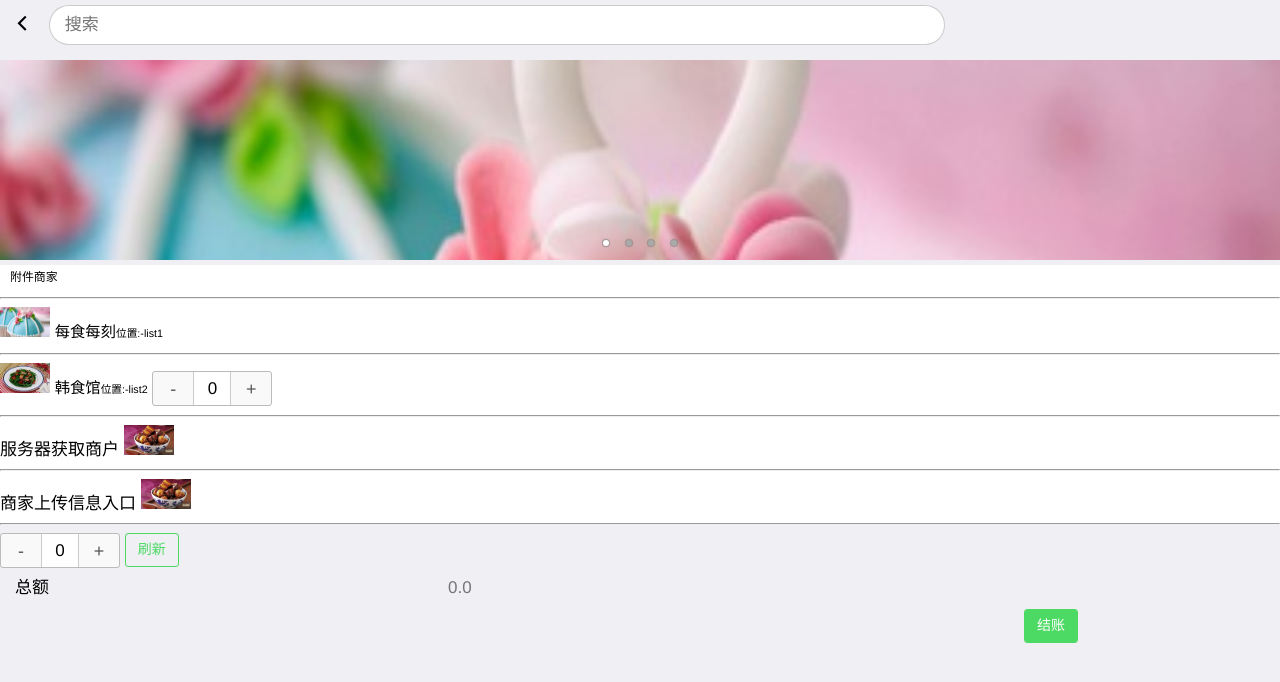
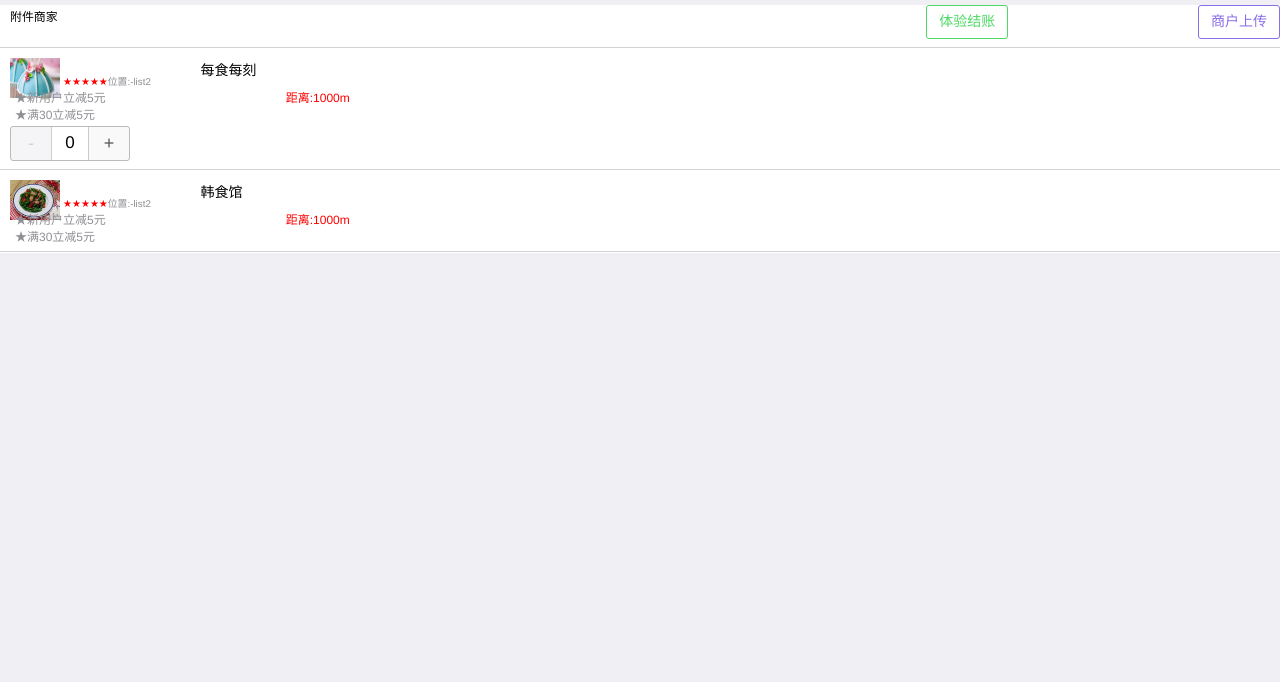
Before and after one commit to BowenTH/Saturday, a plain HTML site: page main/fruit/fruit.html in a window 1280 px wide. Drawn offline with Linux system fonts and the light colour scheme; no server answers.

Commit message:
第二次更新：子页面加顶栏，做商家列表样式

```diff
--- a/main/fruit/fruit.css
+++ b/main/fruit/fruit.css
@@ -5,3 +5,32 @@
 #go{
 	left: 80%;
 }
+hr{
+	height: 1px;border:none;border-top: 1px solid lightgray;
+}
+.listfd{
+	padding-left: 10px;
+}
+.shopname{
+	color: #000000;
+		width: 85%;
+	float:right
+}
+.contentx{
+	font-size: 20%;
+	width: 85%;
+}
+.content::before {
+    /*content:'\260E';*/
+   content: '\2605\2605\2605\2605\2605 ';
+    font-size: 10px;color: red;
+}
+.jiancontent::before{
+	content:'\2605' ;
+}
+.fullcontent::before{
+	content:'\2605' ;
+}
+.longcontent{
+	margin-left: 180px;color: red;
+}
--- a/main/fruit/fruit.html
+++ b/main/fruit/fruit.html
@@ -8,11 +8,6 @@
 		<link rel="stylesheet" type="text/css" href="fruit.css"/>
 	</head>
 	<body>
-		<!--顶栏，返回和搜索-->
-		<span class="mui-content-padded mui-icon mui-icon-back mui-action-back"></span>
-		<input type="text" class="mui-input-clear" placeholder="搜索"
-			style="width: 70%;border-radius: 50px;margin-top: 5px;"/>
-
 		<!--商家轮播-->
 		<div id="slider" class="mui-slider" style="height: 200px;">
 		  <div class="mui-slider-group mui-slider-loop">
@@ -61,56 +56,104 @@
 		  </div>
 		</div>
 
+			<!--下拉刷新容器-->
+		<div id="pullrefresh" class="mui-content mui-scroll-wrapper">
+			<div class="mui-scroll">
+				<!--数据列表-->
+
 
 		<!--商家卡片列表-->
-		<div class="fd" style="border-top:0px solid gray;margin-top: 5px;background-color: white;">
+		<div  class="fd mui-media-body" style="border-top:0px solid gray;margin-top: 5px;background-color: white;">
 			<span style="font-size: 70%;" class="mui-content-padded">附件商家</span>
-			<hr />
-			<div id="list1" class="listfd">
-				<img src="../../img/s0.jpeg" style="width: 50px;height: 30px;"/>
-				<span style="font-size: 90%;">每食每刻<span style="font-size: 70%;">位置:-list1</span></span>
-			</div>
-			<hr />
-			<div id="list2" class="listfd" >
-				<img src="../../img/s3.jpg" style="width: 50px;height: 30px;"/>
-				<span style="font-size: 90%;">韩食馆<span style="font-size: 70%;">位置:-list2</span></span>
-					<div class="mui-numbox"  >
+			<button type="button" id='userx' style="float: right;" class="mui-btn mui-btn-purple mui-btn-outlined">商户上传</button>
+			<button id="go"  style="margin-left: -170px;" type="button" class="mui-btn mui-btn-green mui-btn-outlined">体验结账</button>
+			<hr/>
+			<div id="list1" class="listfd" >
+				<img src="../../img/s0.jpeg" style="width: 50px;height: 40px;"/>
+				<h5 style="" class="shopname">每食每刻</h5>
+				<h5 class="content" style="padding: 0px;margin-left:53px;margin-top: -30px;"><span class="contentx" style="font-size: 70%;">位置:-list2</span></h5>
+				<h6 style="margin-left: 5px;" class="jiancontent">新用户立减5元<span class="longcontent">距离:1000m</span></h6>
+				<h6 style="margin-left: 5px;" class="fullcontent">满30立减5元</h6>
+
+					<div class="mui-numbox" data-numbox-min='0'  >
 						<button class="mui-btn mui-btn-numbox-minus"  type="button">-</button>
 						<input class="mui-input-numbox" type="number"id="countInput">
 						<button class="mui-btn mui-btn-numbox-plus" type="button">+</button>
 					</div>
 			</div>
-			<hr />
-			<div id="list4" class="listfd" >
-				<!--<img src="../../img/s1.jpg" style="width: 50px;height: 30px;"/>
-				<span style="font-size: 90%;">优乐美<span style="font-size: 70%;">位置:-</span></span>-->
-				服务器获取商户
-				<img src="../../img/s1.jpg" style="width: 50px;height: 30px;"/>
-			</div>
-			<hr />
-			<div id="userx" class="listfd" >
-				<!--<img src="../../img/s1.jpg" style="width: 50px;height: 30px;"/>
-				<span style="font-size: 90%;">优乐美<span style="font-size: 70%;">位置:-</span></span>-->
-				商家上传信息入口
-				<img src="../../img/s1.jpg" style="width: 50px;height: 30px;"/>
+			<hr/>
+
+			<div id="list2" class="listfd">
+				<a href="http://www.baidu.com"><img src="../../img/s3.jpg" style="width: 50px;height: 40px;"/></a>
+<!--test div-->
+				<h5 style="" class="shopname">韩食馆</h5>
+				<h5 class="content" style="padding: 0px;margin-left:53px;margin-top: -30px;"><span class="contentx" style="font-size: 70%;">位置:-list2</span></h5>
+				<h6 style="margin-left: 5px;" class="jiancontent">新用户立减5元<span class="longcontent">距离:1000m</span></h6>
+				<h6 style="margin-left: 5px;" class="fullcontent">满30立减5元</h6>
 			</div>
 			<hr />
 		</div>
 
-		<!--结账啦-->
+		<!--<!--结账啦-调试总额显示->
 		<div class="mui-numbox"  >
 			<button class="mui-btn mui-btn-numbox-minus"  type="button">-</button>
 			<input class="mui-input-numbox" type="number"id="countInput">
 			<button class="mui-btn mui-btn-numbox-plus" type="button">+</button>
 		</div>
-			<button id='flush' type="button" class="mui-btn mui-btn-green mui-btn-outlined">刷新</button>
-
 		<div class="mui-input-row">
 		    <label>总额</label>
 		    <input id="sum" type="text" placeholder="0.0" value="">
+		</div>-->
+			<!--
+        	作者：1578779013@qq.com
+        	时间：2017-01-14
+        	描述：下拉列表出来
+       -->
+			</div>
 		</div>
 
-		<button id="go" type="button" class="mui-btn mui-btn-green">结账</button>
+
+		<script type="text/javascript">
+			mui.init({
+				pullRefresh: {
+					container: '#pullrefresh',
+					down: {
+						callback: pulldownRefresh
+					},
+					up: {
+						contentrefresh: '正在加载...',
+						callback: pullupRefresh
+					}
+				}
+			});
+
+			function pulldownRefresh() {
+				setTimeout(function() {
+					addSall();
+					mui('#pullrefresh').pullRefresh().endPulldownToRefresh(); //refresh completed
+				}, 1000);
+
+			}
+			var count = 0;
+			/**
+			 * 上拉加载具体业务实现
+			 */
+			function pullupRefresh() {
+				setTimeout(function() {
+					mui('#pullrefresh').pullRefresh().endPullupToRefresh((++count > 10)); //参数为true代表没有更多数据了。
+//					var table = document.body.querySelector('.mui-table-view');
+//					var cells = document.body.querySelectorAll('.mui-table-view-cell');
+//					for (var i = cells.length, len = i + 1; i < len; i++) {
+//						var li = document.createElement('li');
+//						li.className = 'mui-table-view-cell';
+//						li.innerHTML = '<a>'+i+ '</a>';
+//						table.appendChild(li);
+//					}
+				}, 500);
+			}
+		</script>
+
+
 		<script src="fruit.js" type="text/javascript" charset="utf-8"></script>
 		<script src="../../common/av.js" type="text/javascript" charset="utf-8"></script>
 
--- a/main/fruit/fruit.js
+++ b/main/fruit/fruit.js
@@ -1,7 +1,8 @@
 mui.init();
 var sum=0;
 
-document.getElementById('list2').addEventListener('tap',function(){
+/*调试总额显示*/
+/*document.getElementById('list2').addEventListener('tap',function(){
 //	var count = document.getElementById('countInput').value;
 	var count = document.getElementById('list2').getElementsByTagName('input')[0].value;
 	//alert(count);
@@ -23,19 +24,17 @@ document.getElementById('list2').addEventListener('tap',function(){
 	sum=12*count;
 	document.getElementById('sum').setAttribute('value',sum);
 });
+*/
 //商家地理位置
-//0.flush !!!!!!!!!!!
-document.getElementById('flush').addEventListener('tap',function(){
-	listFood(userList);
-});
+
 var userList=[];
 var addFlag=0;
 //1.新增商户(上传)
-document.getElementById('list4').addEventListener('tap',addSall);
-document.getElementById('userx').addEventListener('tap',addUser);
+
+document.getElementById('userx').addEventListener('tap',addUser); //服务器添加用户
 
 function addUser(){//服务器添加用户
-	alert('go'+localStorage.getItem('username'));
+//	alert('go'+localStorage.getItem('username'));
 	var Query=new AV.Query("TESTsall");
 	var Flag=0;
 	Query.equalTo('username',localStorage.getItem('username'));
@@ -69,17 +68,17 @@ function addUser(){//服务器添加用户
 				    alert(JSON.stringify(error));
 				});
 		}
-	},2000);
+	},1000);
 
 }
 function addSall(){
-	alert('开始上传');
+//	alert('开始上传');
 	getShop(userList);
 }
 
 //2.下载用户信息
 function getShop(userList){
-	alert('正在查询');
+//	alert('正在查询');
 	var name,address;
 	var Query=new AV.Query("TESTsall");
 //	Query.equalTo('username','nat');
@@ -104,6 +103,11 @@ function getShop(userList){
 			alert("error"+error.message);
 		}
 	});
+
+	setTimeout(function(){
+//		alert('点了刷新了');
+		listFood(userList);
+	},1000);
 }
 
 /*3.商品上传格式*/
@@ -125,18 +129,24 @@ function listFood(shopList){
 
 }
 function fdModel(li,data){
-	li.innerHTML='<img src="../../img/s2.jpg" style="height: 50px;width: 60px;"/>'
-	+data.name+data.address+'<div class="mui-numbox" id='+data.name+'><button class="mui-btn mui-btn-numbox-minus"  type="button">-</button><input class="mui-input-numbox" type="number"id="countInput"><button class="mui-btn mui-btn-numbox-plus" type="button">+</button></div>'+'<hr/>';
+	li.innerHTML='<div id="list2" class="listfd">'+'<img src="../../img/s2.jpg" style="height: 40px;width: 50px;"/>'
+	+'<h5 style="" class="shopname">'+data.name+'</h5>'+
+			'<h5 class="content" style="padding: 0px;margin-left:53px;margin-top: -30px;"><span class="contentx" style="font-size: 70%;">位置:'+data.address+'</span></h5>'
+			+'<h6 style="margin-left: 5px;" class="jiancontent">新用户立减5元<span class="longcontent">距离:1000m</span></h6>'
+			+'<h6 style="margin-left: 5px;" class="fullcontent">满30立减5元</h6>'
+		+'<hr/>'+'</div>';
 
 }
 
-
-
+/*左划返回*/
+document.getElementsByClassName('mui-media-body')[0].addEventListener('swipeleft',function(){
+	mui.back();
+})
 /* 支付宝支付引用  */
 var channel =null;
 function plusReady(){
 	document.getElementById('go').addEventListener('tap',function(){
-	var count = document.getElementById('sum').value;
+	//var count = document.getElementById('sum').value;
 	mui.toast('未结算金额:'+sum);
 
 	plus.payment.getChannels(function(channels){
@@ -144,8 +154,8 @@ function plusReady(){
 	},function(e){
 		alert('获取支付通道失败:'+e.message);
 	});
-	//pay('alipay');
-	pay('weixin');
+	pay('alipay');
+//	pay('weixin');
 })
 }
 document.addEventListener('plusready',plusReady,false);
@@ -160,7 +170,7 @@ function pay(id){
  var PAYSERVER='';
     if(id=='alipay'){
         PAYSERVER=ALLPAYSERVER;
-        alert('发起支付请求')
+//      alert('发起支付请求')
     }else if(id=='weixin'){
     	alert('微信支付哟');
         PAYSERVER=WXPAYSERVER;
@@ -170,7 +180,7 @@ function pay(id){
     }
     var xhr=new XMLHttpRequest();
     xhr.onreadystatechange=function(){
-    	alert('判断');
+//  	alert('判断');
         switch(xhr.readyState){
             case 4:
             if(xhr.status==200){
--- a/main/main.css
+++ b/main/main.css
@@ -1,3 +1,7 @@
+*{
+	padding: 0;
+	margin: 0;
+}
 #closList{
 	top: 100px;
 }
```
Also changed, not shown: index/index.html (+14 -0 lines), index/index.js (+16 -2 lines), main/main.html (+13 -7 lines), manifest.json, 2 other files.
